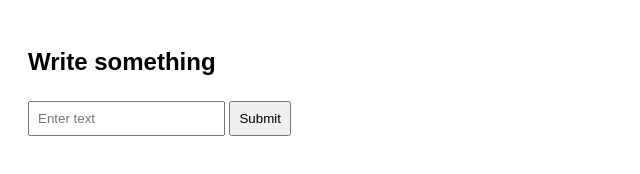
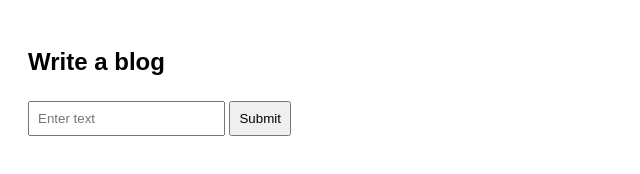
Before and after one commit to Metu123/Myblog, a website: page frontend/index.html in a window 1280 px wide. Shown: the whole page, without its empty margins (0-640 px from the left). Drawn offline with Linux system fonts and the light colour scheme; no server answers.

Commit message:
Change heading from 'Write something' to 'Write a blog'

```diff
--- a/frontend/index.html
+++ b/frontend/index.html
@@ -11,7 +11,7 @@
     </style>
 </head>
 <body>
-    <h2>Write something</h2>
+    <h2>Write a blog</h2>
     <input type="text" id="textInput" placeholder="Enter text" />
     <button onclick="submitText()">Submit</button>
     <div id="message"></div>
```
